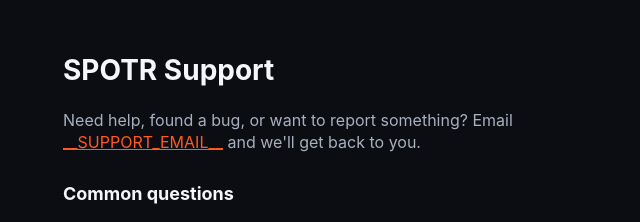
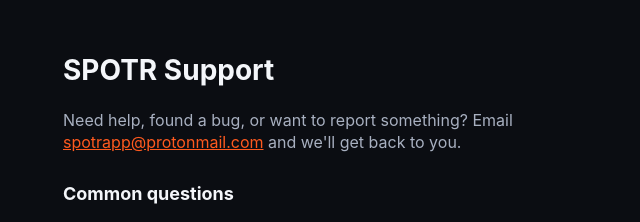
Before and after one commit to lgwhite82628/spotr-web, a plain HTML site: page support.html in a window 1280 px wide. Shown: the top 222 px of the page, without its empty margins (313-953 px from the left). Drawn offline with Linux system fonts and the light colour scheme.

Commit message:
Support email
Co-Authored-By: Claude Opus 5.5 <noreply@anthropic.com>

```diff
--- a/support.html
+++ b/support.html
@@ -12,7 +12,7 @@
 <main class="doc">
   <h1>SPOTR Support</h1>
   <p>Need help, found a bug, or want to report something? Email
-    <a href="mailto:__SUPPORT_EMAIL__">__SUPPORT_EMAIL__</a> and we'll get back to you.</p>
+    <a href="mailto:spotrapp@protonmail.com">spotrapp@protonmail.com</a> and we'll get back to you.</p>
 
   <h2>Common questions</h2>
   <p><b>Why didn't my car get identified?</b> Make sure the whole car is in the photo and well lit. If SPOTR isn't sure,
```
